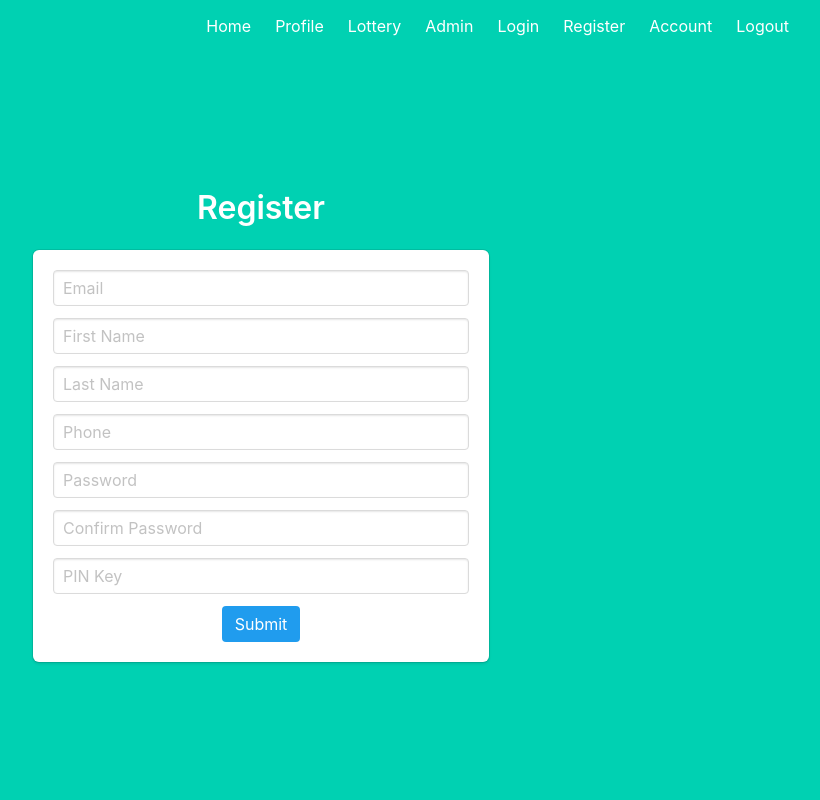
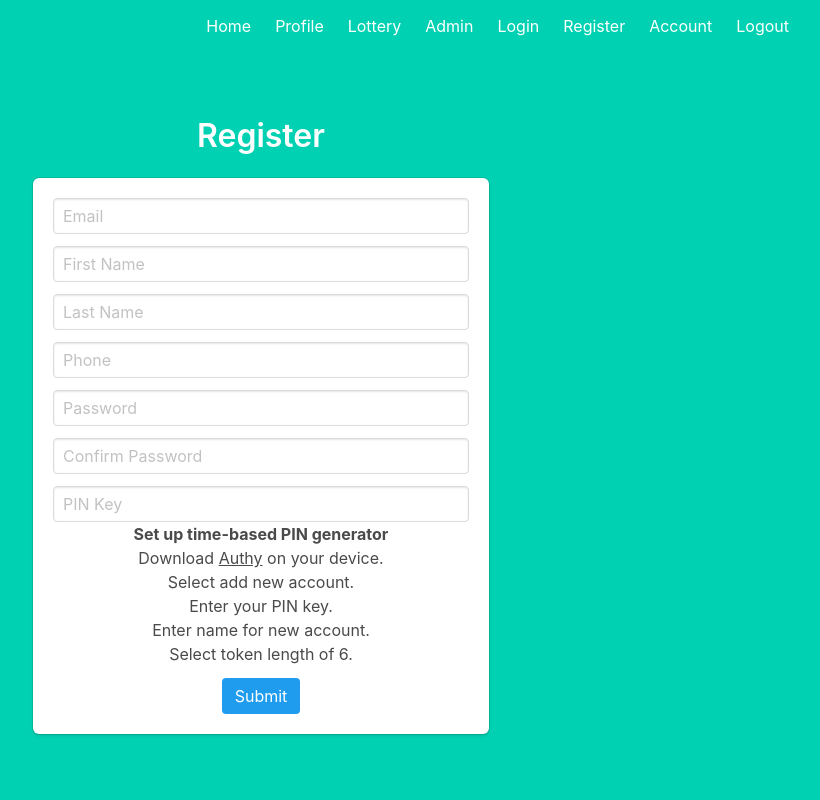
Before and after one commit to IHatePineapples/LotteryWebApp, a Flask app: page /register in a window 1280 px wide. Shown: the whole page, without its empty margins (427-1247 px from the left). Run offline with Flask 2, Linux system fonts and the light colour scheme; some libraries are stand-ins or nearby versions.

Commit message:
Add 2FA support

```diff
--- a/templates/register.html
+++ b/templates/register.html
@@ -73,11 +73,16 @@
                         {% endfor %}
                     </div>
                     <div>
-                        {# TODO: Add PIN generation setup instructions #}
+                        <p><b>Set up time-based PIN generator</b></p>
+                        <ul>
+                            <li>Download <a href="https://authy.com/download/" target="_blank"><u>Authy</u></a> on your device.</li>
+                            <li>Select add new account.</li>
+                            <li>Enter your PIN key.</li>
+                            <li>Enter name for new account.</li>
+                            <li>Select token length of 6.</li>
+                        </ul>
                     </div>
-
                 </div>
-
 
                 <div>
                     {{ form.submit(class="button is-info is-centered") }}
--- a/users/forms.py
+++ b/users/forms.py
@@ -45,5 +45,6 @@ class RegisterForm(FlaskForm):
 class LoginForm(FlaskForm):
     email = StringField(validators=[Required(), Email()])
     password = PasswordField(validators=[Required()])
+    pin = StringField(validators=[Required()])
     recaptcha = RecaptchaField()
     submit = SubmitField()
--- a/users/views.py
+++ b/users/views.py
@@ -11,6 +11,8 @@ from werkzeug.security import check_password_hash
 from app import db
 from models import User
 from users.forms import RegisterForm, LoginForm
+
+import pyotp
 
 # CONFIG
 users_blueprint = Blueprint('users', __name__, template_folder='templates')
@@ -65,14 +67,19 @@ def login():
         if not user or not check_password_hash(user.password, form.password.data):
             flash('Please check your login details and try again')
             return render_template('login.html', form=form)
-        login_user(user)
+        if pyotp.TOTP(user.pin_key).verify(form.pin.data):
+            login_user(user)
 
-        user.last_logged_in = user.current_logged_in
-        user.current_logged_in = datetime.now()
-        db.session.add(user)
-        db.session.commit()
 
-        return profile()
+
+            user.last_logged_in = user.current_logged_in
+            user.current_logged_in = datetime.now()
+            db.session.add(user)
+            db.session.commit()
+
+            return profile()
+        else:
+            flash("You have supplied an invalid 2FA token!", "danger")
     return render_template('login.html', form=form)
 
 
```
Also changed, not shown: templates/login.html (+8 -0 lines), lottery.db.
